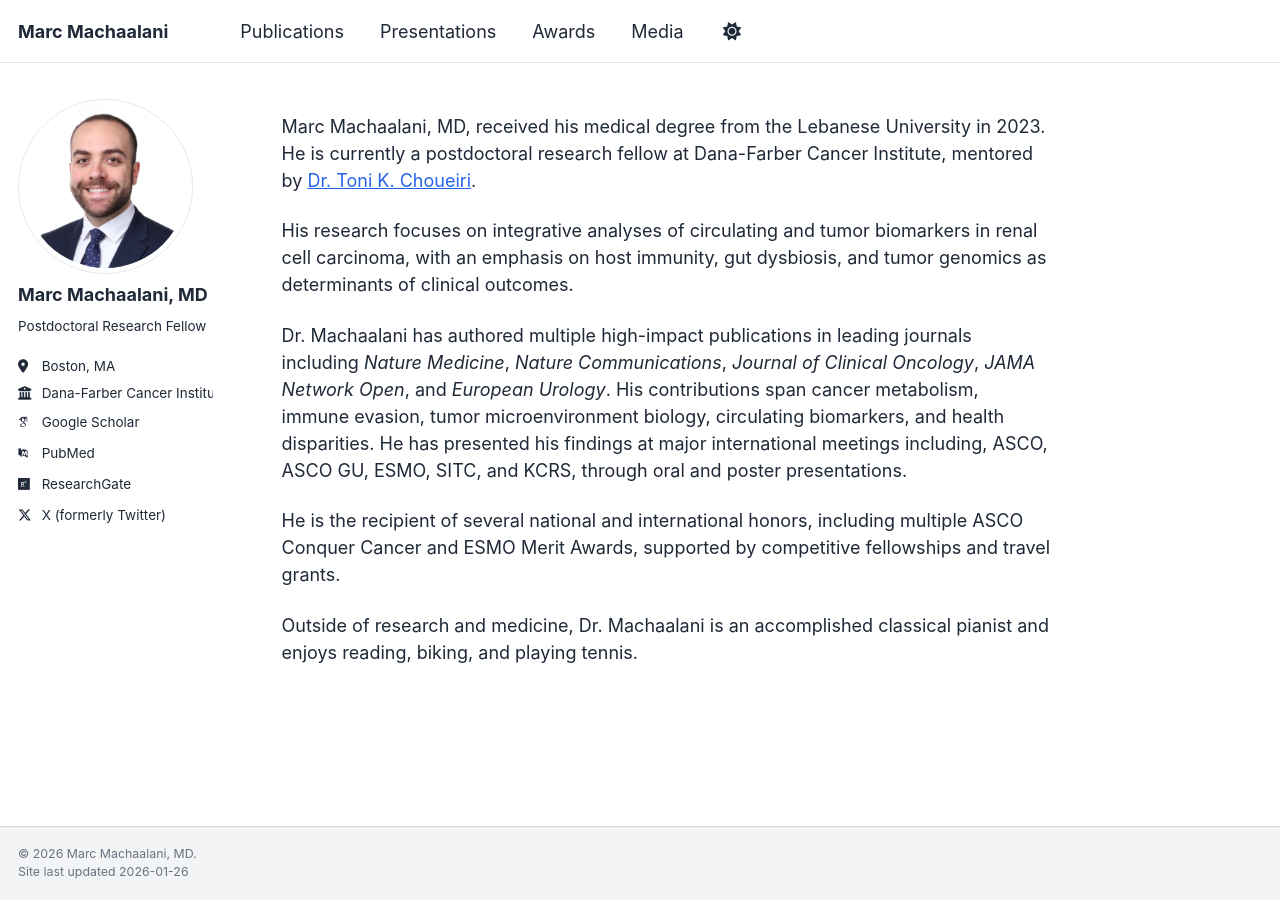
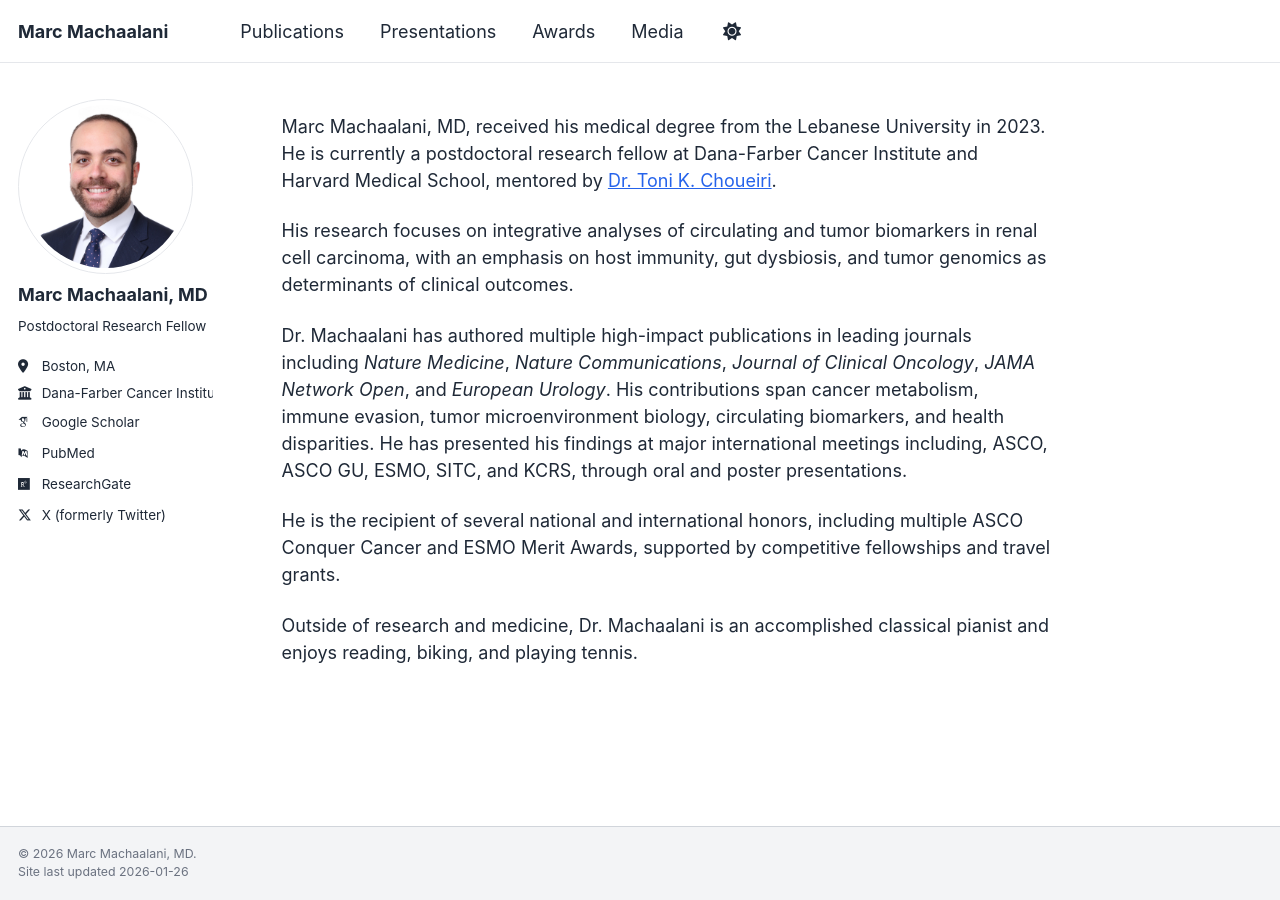
Before and after one commit to MarcMachaalani/marcmachaalani.github.io, a Jekyll site: the page built from _pages/about.md, in a window 1280 px wide. Built offline with Jekyll 4.4.1, drawn with Linux system fonts in a browser that asks for light colours; some web fonts are replaced; a script bundle is joined from its source files by our own code; library files that are not in the unit come from our copies.

Commit message:
Update about.md

```diff
--- a/_pages/about.md
+++ b/_pages/about.md
@@ -8,7 +8,7 @@ redirect_from:
   - /about.html
 ---
 
-Marc Machaalani, MD, received his medical degree from the Lebanese University in 2023. He is currently a postdoctoral research fellow at Dana-Farber Cancer Institute, mentored by [Dr. Toni K. Choueiri](https://labs.dana-farber.org/choueirilab/).
+Marc Machaalani, MD, received his medical degree from the Lebanese University in 2023. He is currently a postdoctoral research fellow at Dana-Farber Cancer Institute and Harvard Medical School, mentored by [Dr. Toni K. Choueiri](https://labs.dana-farber.org/choueirilab/).
 
 His research focuses on integrative analyses of circulating and tumor biomarkers in renal cell carcinoma, with an emphasis on host immunity, gut dysbiosis, and tumor genomics as determinants of clinical outcomes.
 
```
